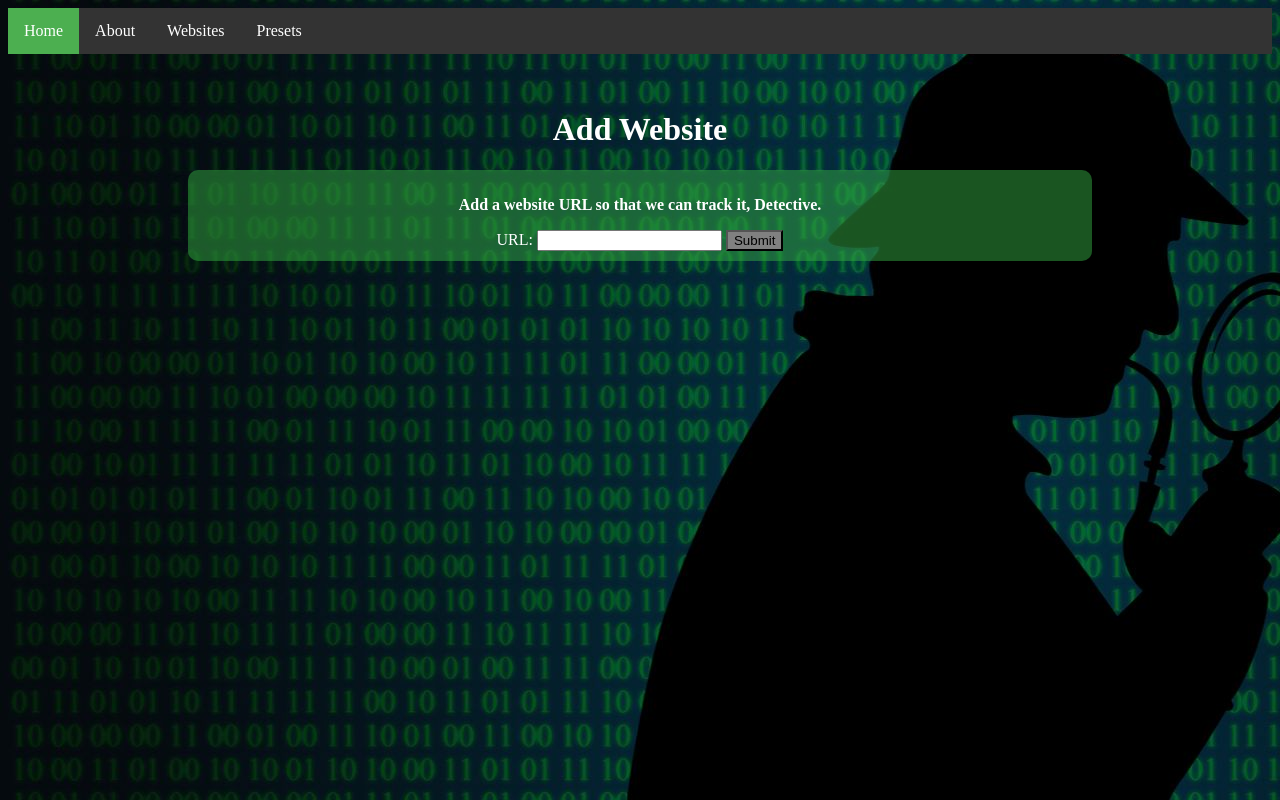
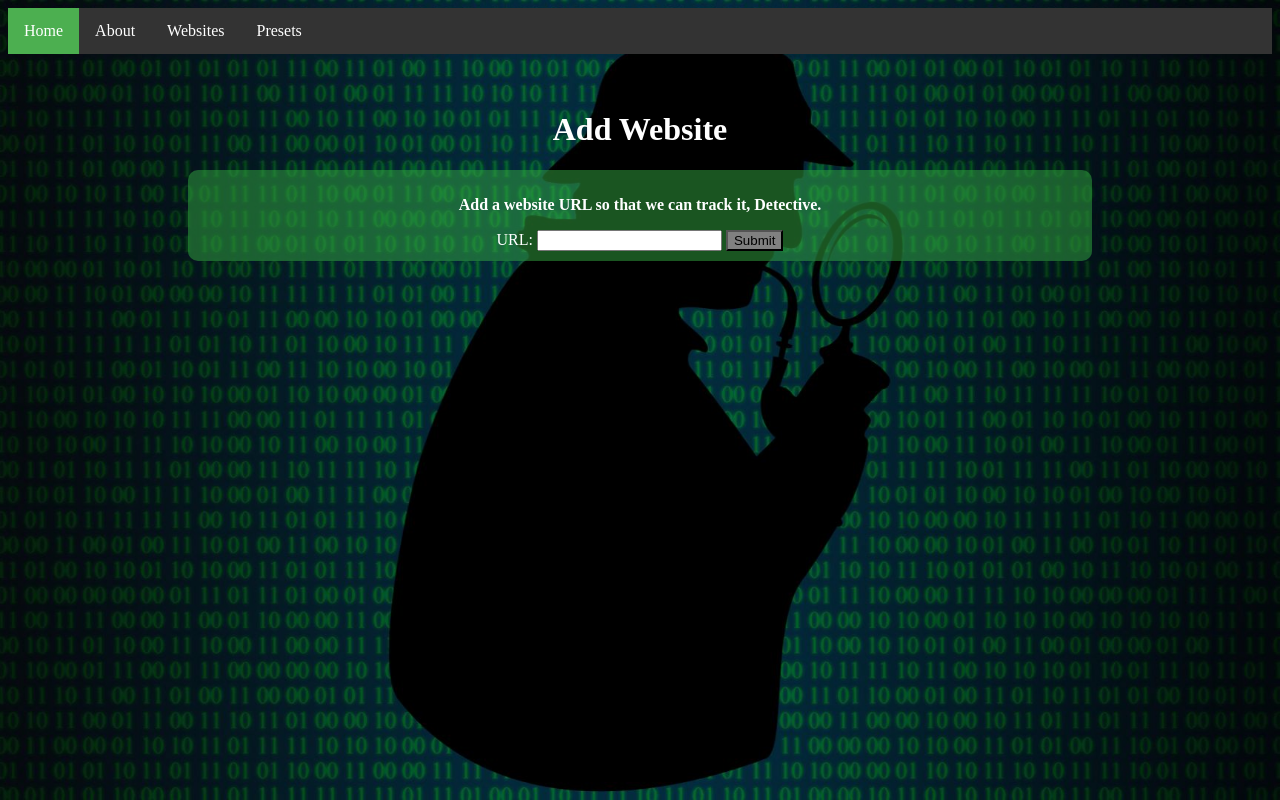
Before and after one commit to CastilloAnthony/CS-4800_Project_Sherlock, a Flask app: page /addWebsite in a window 1280 px wide. Run offline with Flask 3, Linux system fonts and the light colour scheme.

Commit message:
Scaled and centered background image

```diff
--- a/static/styles/style1.css
+++ b/static/styles/style1.css
@@ -1,7 +1,10 @@
 /*CHRISTIAN*/
 html{
     background-image: url('/static/images/sherlock.jpg');
+    background-size: cover;
+    background-position: center;
     background-repeat: no-repeat;
+    height: 100vh;
 }
 
 ul {
```
